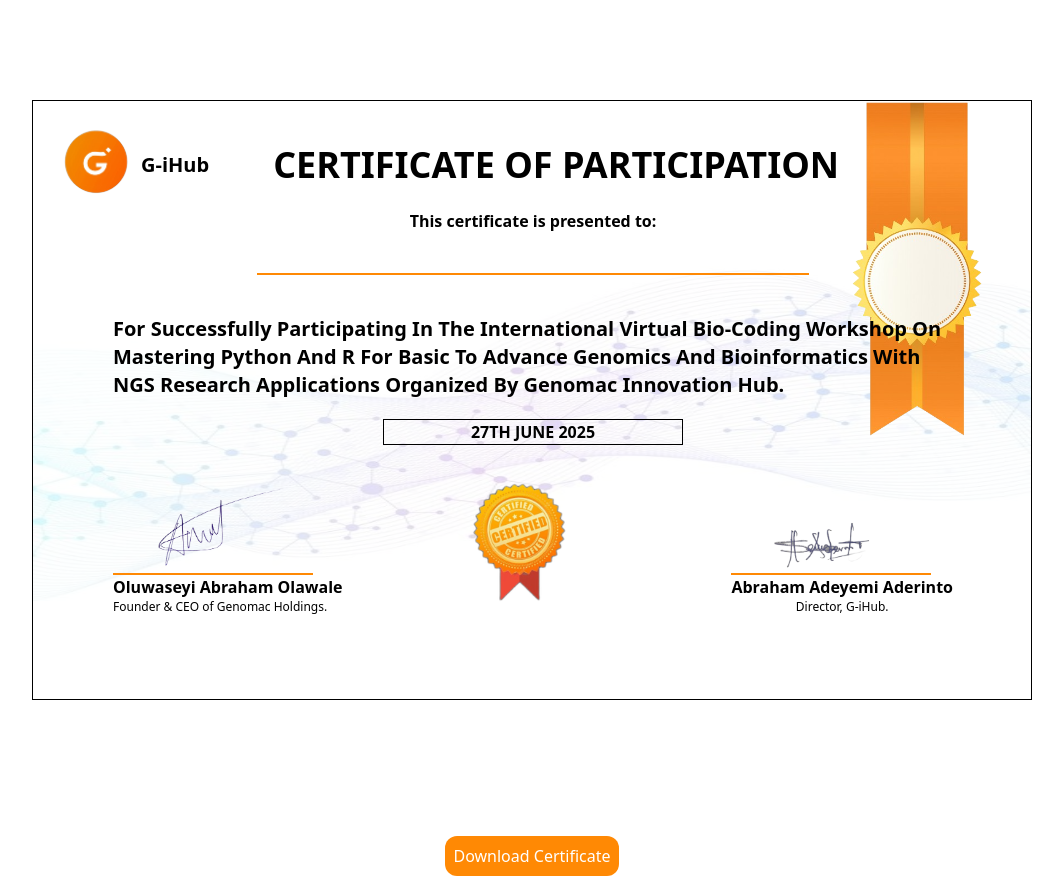
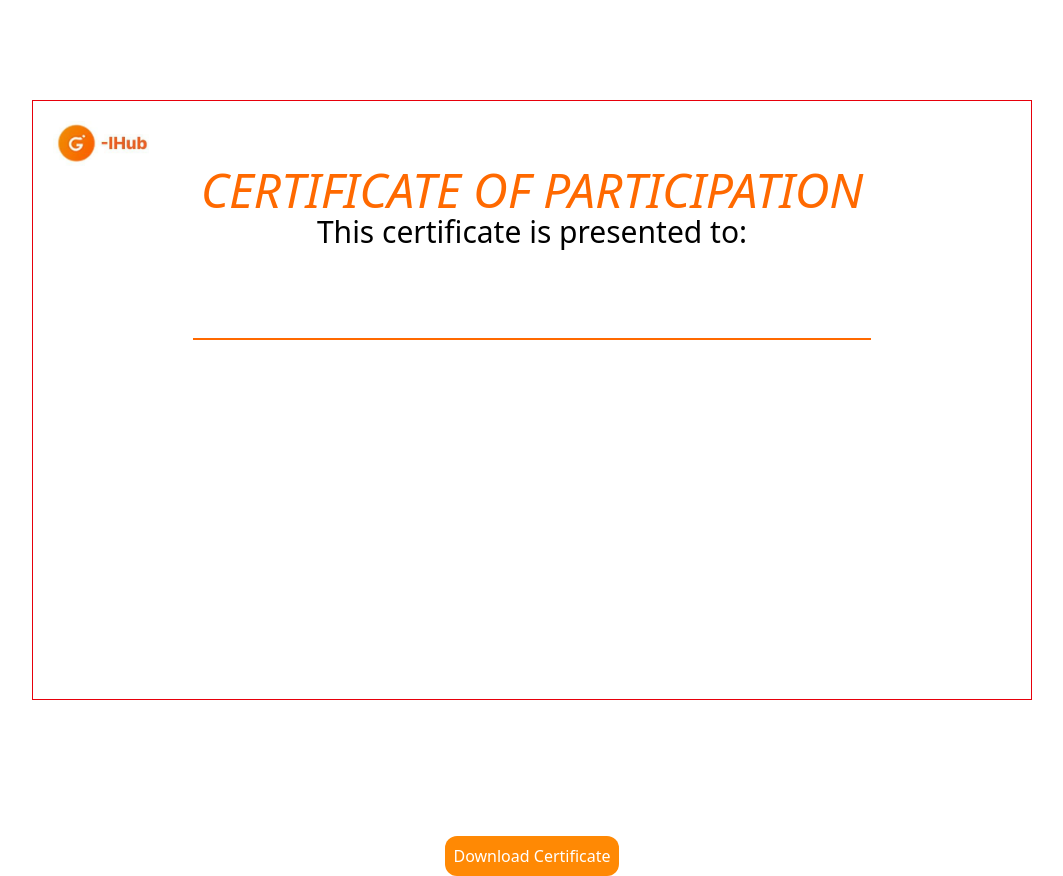
Before and after one commit to IDGoodness/certificate-gihub, a React (Vite) app: page /certone in a window 1280 px wide. Shown: the whole page, without its empty margins (108-1171 px from the left). Built offline with nearby package versions, Linux system fonts and the light colour scheme.

Commit message:
Social impact started.

```diff
--- a/src/Pages/Certificate/CertificateOne.tsx
+++ b/src/Pages/Certificate/CertificateOne.tsx
@@ -3,7 +3,7 @@
 import { toPng } from "html-to-image";
 import award from "../../assets/award.png";
 // import barcode from "../../assets/barcode.png";
-import logo from "../../assets/gihub.png";
+import logo from "../../assets/gihub-full.png";
 import sign1 from "../../assets/sign1.png";
 import sign2 from "../../assets/sign2.png";
 import drop from "../../assets/drop.png";
@@ -63,68 +63,30 @@
                     ref={ref}
                     className="flex flex-col justify-center items-center bg-white relative"
                 >
-                    <div className="relative w-[1000px] h-[600px] flex z-10 border ">
+                    <div className="relative w-[1000px] h-[600px] flex flex-col z-10 border border-red-600 ">
+                        <div className="p-5" >
+                            <img src={logo} alt="Logo" className="w-24" />
+                        </div>
 
-                        <div className="">
-                            <img src={watermark} alt="genes" className='absolute w-[1000px] h-[500px] opacity-20 z-0 ' />
+                        <div>
+                            <p className="text-center text-5xl text-orange-500 uppercase -mt-5 italic " >
+                                Certificate of Participation
+                            </p>
 
-                            <div className="relative z-10 flex  items-center w-[1000px]">
-                                <div className="flex items-center -space-x-5">
-                                    <img src={logo} alt="Logo" className="w-32" />
-                                    <p className="font-bold text-xl">G-iHub</p>
-                                </div>
-                                <div className="flex items-center">
-                                    <p className="text-4xl font-semibold uppercase mx-auto ml-16 ">Certificate of Participation</p>
-                                </div>
-                                <div className="absolute right-1 top-0">
-                                    <img src={drop} alt="Alt" className="w-56" />
-                                </div>
-                            </div>
+                            <p className="text-center text-3xl " >
+                                This certificate is presented to:
+                            </p>
+                        </div>
 
-                            <div className="relative z-10" >
-                                <p className="text-md font-semibold text-center -mt-5">
-                                    This certificate is presented to:
-                                </p>
-                                <p className="text-3xl font-bold text-center mt-10 border-b-2 border-orange-400 mx-56">
-                                    {formData.name}
-                                </p>
-                                <p className="text-xl font-semibold text-left mt-10 mx-20 capitalize">
-                                For Successfully Participating in the International Virtual Bio-Coding workshop on mastering python and r for basic to advance genomics and Bioinformatics with NGS research applications organized by Genomac Innovation Hub.
-                                </p>
-                                <p className="font-bold mx-auto mt-5 text-center w-[300px] uppercase border ">
-                                    27th june 2025
-                                </p>
-                            </div>
+                        <div className="text-center mt-20" >
+                            <p className="text-4xl font-bold border-b-2 border-orange-500 pb-2 mx-40 " >
+                                {formData.name}
+                            </p>
+                            <p>
 
-                            <section className="relative z-10 mx-20 flex justify-between -mt-5 " >
-                                <div>
-                                    <p className="border-b-2 border-orange-400 w-[200px] h-[150px] pt-10 " >
-                                        <img src={sign1} alt="" className="-mb-20" />
-                                    </p>
-                                    <p className="text-base font-semibold">
-                                        Oluwaseyi Abraham Olawale
-                                    </p>
-                                    <p className="text-xs font-medium">
-                                        Founder & CEO of Genomac Holdings.
-                                    </p>
-                                </div>
-                                <div className="w-[400px] h-auto -mt-[30px] -ml-[400px] -mr-[320px]">
-                                    <img src={award} alt="award" />
-                                </div>
-                                <div>
-                                    <p className="border-b-2 border-orange-400 w-[200px] h-[150px] pt-24 pl-10 " >
-                                        <img src={sign2} alt="" className="w-[100px] h-[50px]  " />
-                                    </p>
-                                    <p className="text-base font-semibold">
-                                        Abraham Adeyemi Aderinto
-                                    </p>
-                                    <p className="text-xs text-center font-medium">
-                                        Director, G-iHub.
-                                    </p>
-                                </div>
-                            </section>
+                            </p>
+                        </div>
 
-                        </div>
                     </div>
                 </div>
         </div>
```
Also changed, not shown: src/assets/gihub copy.png (deleted), src/assets/gihub-full.png (added).
